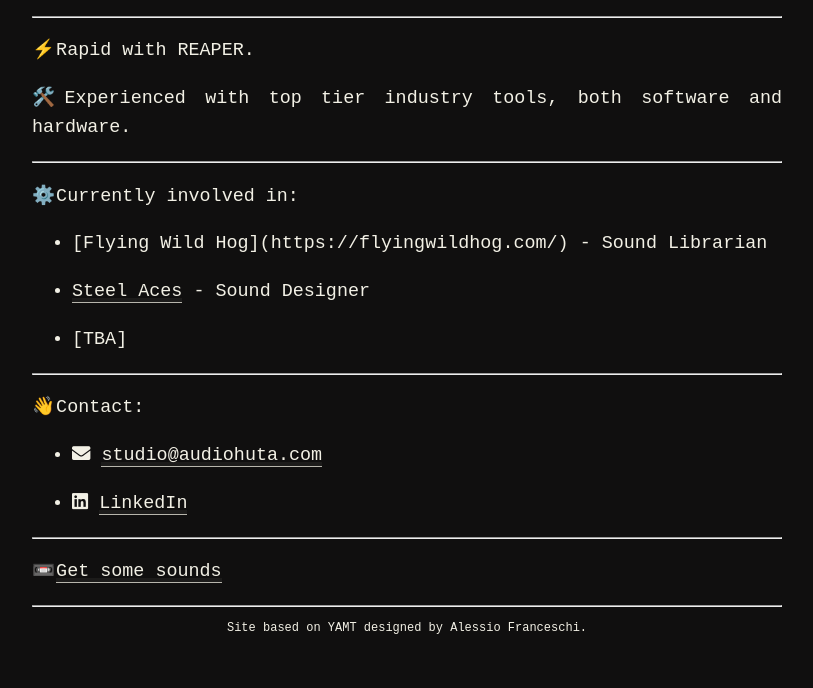
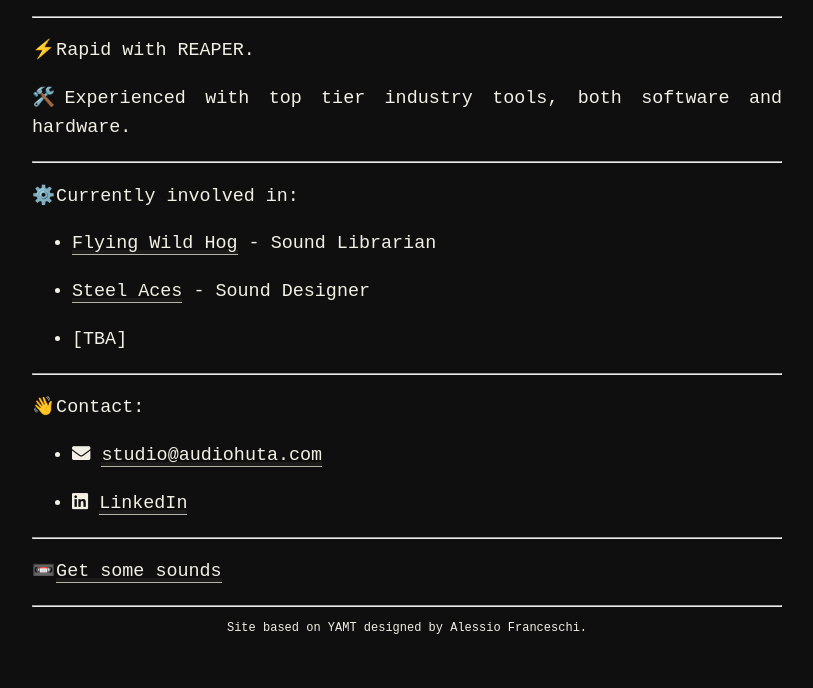
Before and after one commit to lucanentis/lucanentis.github.io, a Jekyll site: the page built from index.md, in a window 1280 px wide. Shown: the part 841-1529 px from the top of the page, without its empty margins (233-1046 px from the left). Built offline with Jekyll 4.4.1, drawn with Linux system fonts in a browser that asks for light colours; nearby versions of some CDN libraries.

Commit message:
quickfix

```diff
--- a/index.md
+++ b/index.md
@@ -34,7 +34,7 @@ I record, design, implement and systemize sounds for video games.
 ⚙️&hairsp;Currently involved in:
 </p>
 
-- \[Flying Wild Hog](https://flyingwildhog.com/) - Sound Librarian
+- [Flying Wild Hog](https://flyingwildhog.com/) - Sound Librarian
 
 - [Steel Aces](https://steelaces.com/) - Sound Designer
 
```
